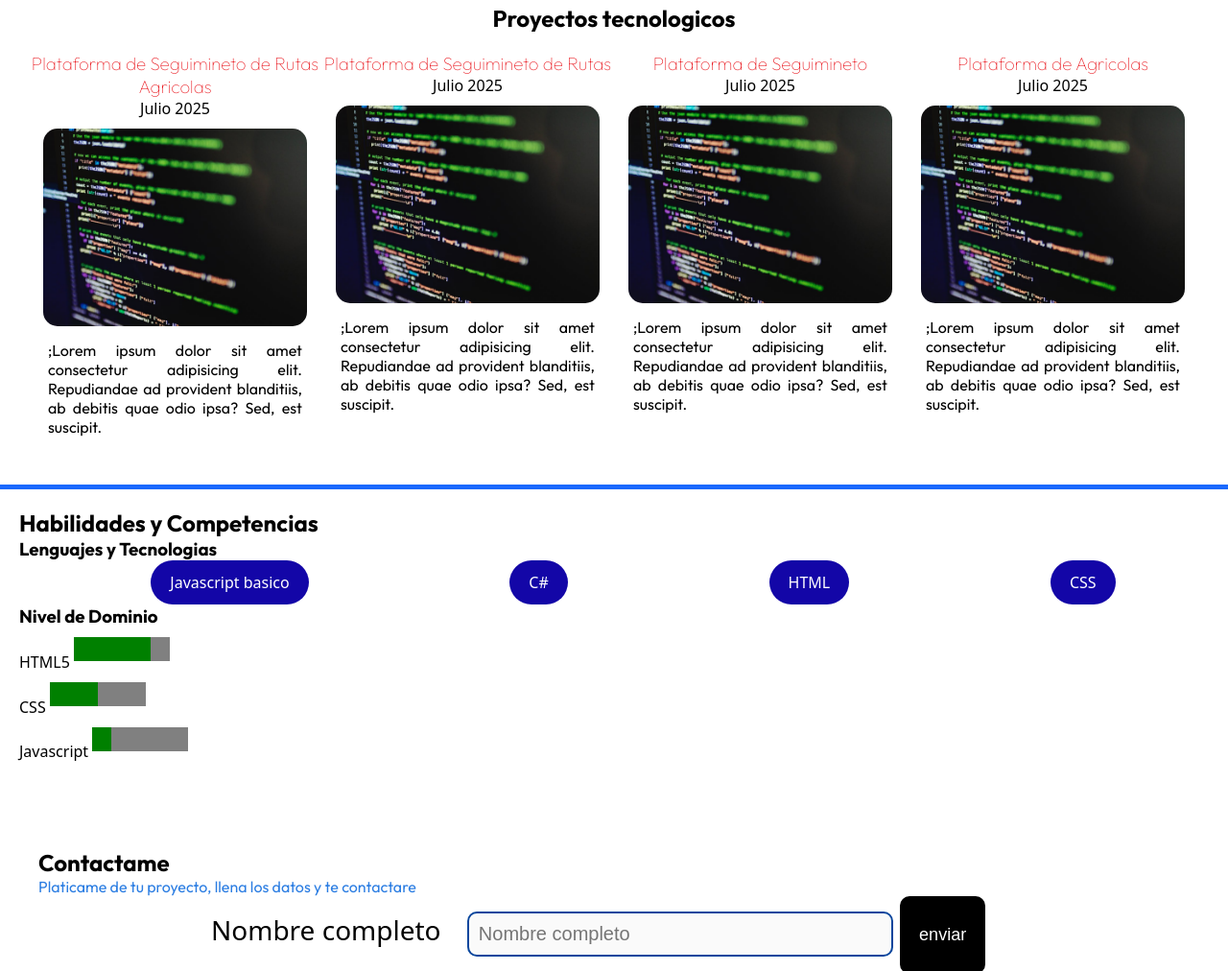
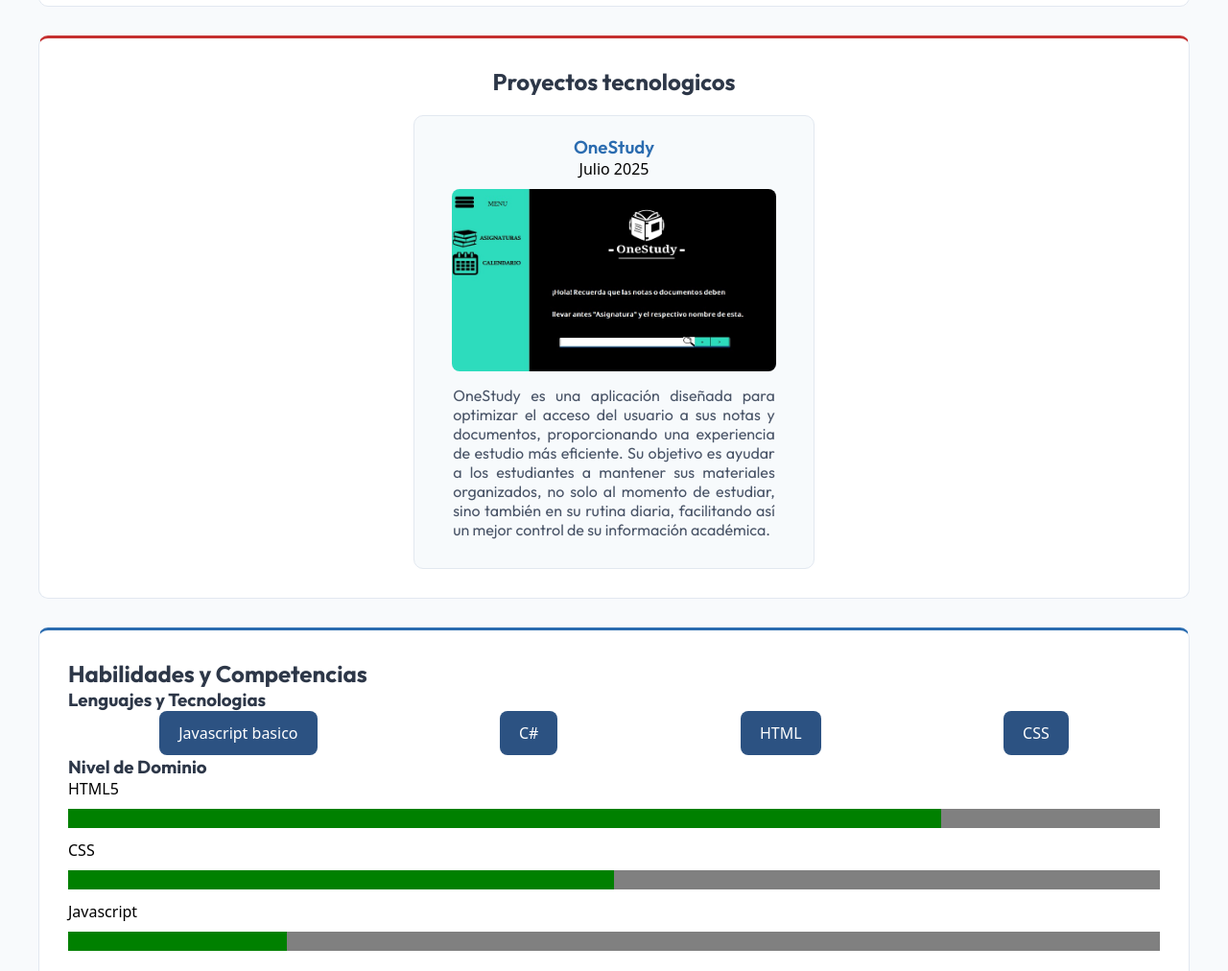
Before and after one commit to OWEN2703/portafolio-obermon, a plain HTML site: page index.html in a window 1280 px wide. Shown: the part 926-1938 px from the top of the page at 96% size. Drawn offline with Linux system fonts and the light colour scheme; a web font is replaced by a local one.

Commit message:
Mi portafolio profecional

```diff
--- a/css/main.css
+++ b/css/main.css
@@ -1,195 +1,213 @@
 @import url('https://fonts.googleapis.com/css2?family=Outfit:wght@100..900&display=swap');
 @import url('https://fonts.googleapis.com/css2?family=Comic+Relief:wght@400;700&display=swap');
 
-
 * {
     margin: auto;
+    padding: 0;
 }
 
-
-body{
+body {
     font-family: "Comic Relief", system-ui;
+    background-color: #f8fafc;
 }
 
-
 header {
-    background: #54cd91;
+    background: #2c5282;
     text-align: center;
-    margin-bottom: 30px;
-    border: 10px solid #54cdbd;
+    margin: 30px auto;
+    border: 3px solid #2b6cb0;
     padding: 50px;
-    margin-top: 30px;
-    margin-bottom: 20px;
+    border-radius: 10px;
 }
 
 h1 {
     font-family: "Comic Relief", system-ui;
     font-size: 60px;
+    color: #ffffff;
 }
 
 h2,
 h3 {
     font-family: "Outfit", sans-serif;
+    color: #2d3748;
 }
 
 p {
-    color: rgb(43, 125, 226);
+    color: #4a5568;
     font-family: "Outfit", sans-serif;
 }
 
-.bi{
-    color: rgb(81, 0, 255);
+.bi {
+    color: #2b6cb0;
 }
 
-#menu-principal{
+#menu-principal {
     list-style: none;
     display: flex;
+    justify-content: center;
 }
 
-
-nav{
+nav {
     overflow: hidden;
     padding: 20px 0;
+    background-color: rgba(255, 255, 255, 0.1);
+    border-radius: 8px;
 }
 
-#menu-principal a{
+#menu-principal a {
     text-decoration: none;
-    color: rgb(0, 0, 0);
+    color: #ffffff;
     font-size: 25px;
     font-weight: bolder;
-    padding: 8px;
+    padding: 12px 20px;
+    border-radius: 8px;
 }
 
-
-#menu-principal a:hover{
-    color: rgb(0, 0, 0);
-    background-color: beige;
+#menu-principal a:hover {
+    color: #2d3748;
+    background-color: #e2e8f0;
 }
-
 
 #Foto_perfil {
     width: 300px;
     border-radius: 30px;
     float: right;
+    margin-left: 30px;
+    margin-bottom: 20px;
 }
 
 main {
     overflow: hidden;
+    max-width: 1200px;
+    margin: 0 auto;
 }
 
 section {
     overflow: hidden;
+    margin-bottom: 30px;
+    background-color: white;
+    border-radius: 10px;
+    padding: 30px;
+    border: 1px solid #e2e8f0;
 }
 
 #proyectos {
-    padding: 20px 30px;
-    border-top: solid 5px darkred;
+    padding: 30px;
+    border-top: solid 3px #c53030;
     margin-top: 30px;
     text-align: center;
 }
 
 #Lista-proyectos {
     display: flex;
+    justify-content: center;
 }
 
 .proyecto {
     width: 33%;
     margin-top: 20px;
+    padding: 20px;
+    border-radius: 10px;
+    background-color: #f7fafc;
+    border: 1px solid #e2e8f0;
 }
-
 
 .proyecto img {
     width: 90%;
-    border-radius: 15px;
+    border-radius: 8px;
     margin-top: 10px;
 }
-
 
 .proyecto p {
     text-align: justify;
     padding: 10px 20px;
-    color: black;
+    color: #4a5568;
 }
 
 .proyecto h3 {
-    color: rgb(232, 15, 22);
-    font-weight: lighter;
+    color: #2b6cb0;
+    font-weight: 600;
 }
 
 #habilidades {
     overflow: hidden;
-    margin-top: 20px;
-    padding: 20px;
-    border-top: solid 5px rgb(26, 105, 253);
+    margin-top: 30px;
+    padding: 30px;
+    border-top: solid 3px #2b6cb0;
     margin-bottom: 30px;
 }
 
 progress {
-    width: 100px;
-    height: 25px;
-    border-radius: 5px;
+    width: 100%;
+    height: 20px;
+    border-radius: 8px;
     margin: 10px 0;
+    border: none;
 }
 
 .lista-tecnologias {
     list-style: none;
     display: flex;
     margin-left: 0;
-    gap: 15px;
+    justify-content: center;
 }
 
 .lista-tecnologias li {
-    background-color: rgb(19, 6, 167);
-    color: rgb(255, 255, 255);
+    background-color: #2c5282;
+    color: #ffffff;
     padding: 12px 20px;
-    border-radius: 25px;
+    border-radius: 8px;
     text-align: center;
 }
 
-#Contacto{
+#Contacto {
     padding: 40px;
-}
-
-.campos{
-    width: 70%;
-    clear: both;
-    font-size: 28px;
-}
-
-.campos label{
-    padding-right: 20px;
-}
-
-
-
-
-.campos input,select{
-    padding: 10px;
-    border: solid 2px rgb(8, 70, 157);
-    width: 50%;
-    font-size: 20px;
+    border-top: 3px solid #2b6cb0;
+    background-color: #f7fafc;
     border-radius: 10px;
 }
 
+.campos {
+    width: 100%;
+    clear: both;
+    font-size: 18px;
+    margin-bottom: 20px;
+}
 
-.campos button{
-    background-color: rgb(0, 0, 0);
-    color: rgb(255, 255, 255);
+.campos label {
+    padding-right: 20px;
+    color: #2d3748;
+}
+
+.campos input,
+select {
+    padding: 15px;
+    border: solid 1px #cbd5e0;
+    width: 100%;
+    font-size: 20px;
+    border-radius: 8px;
+    background-color: #ffffff;
+}
+
+.campos button {
+    background-color: #2c5282;
+    color: #ffffff;
     border: none;
     font-size: 18px;
     padding: 30px 20px;
-    border-radius: 10px;
+    border-radius: 8px;
+    width: 100%;
 }
 
-
-.campos .opciones{
+.campos .opciones {
     width: 20px;
 }
 
-footer{
+footer {
     overflow: hidden;
     padding: 40px 0;
-    background-color: rgb(13, 16, 18);
+    background-color: #2d3748;
     text-align: center;
-    border-top: solid 5px rgb(94, 22, 238);
+    border-top: solid 3px #2b6cb0;
+    color: white;
 }
--- a/index.html
+++ b/index.html
@@ -12,13 +12,6 @@
         <h1>Portafolio profecional</h1>
         <h4>Owen Arturo Bermon Vazquez</h4>
         <aside>
-            <a href="#" class="redes">
-                <svg xmlns="http://www.w3.org/2000/svg" width="16" height="16" fill="currentColor"
-                    class="bi bi-instagram" viewBox="0 0 16 16">
-                    <path
-                        d="M8 0C5.829 0 5.556.01 4.703.048 3.85.088 3.269.222 2.76.42a3.9 3.9 0 0 0-1.417.923A3.9 3.9 0 0 0 .42 2.76C.222 3.268.087 3.85.048 4.7.01 5.555 0 5.827 0 8.001c0 2.172.01 2.444.048 3.297.04.852.174 1.433.372 1.942.205.526.478.972.923 1.417.444.445.89.719 1.416.923.51.198 1.09.333 1.942.372C5.555 15.99 5.827 16 8 16s2.444-.01 3.298-.048c.851-.04 1.434-.174 1.943-.372a3.9 3.9 0 0 0 1.416-.923c.445-.445.718-.891.923-1.417.197-.509.332-1.09.372-1.942C15.99 10.445 16 10.173 16 8s-.01-2.445-.048-3.299c-.04-.851-.175-1.433-.372-1.941a3.9 3.9 0 0 0-.923-1.417A3.9 3.9 0 0 0 13.24.42c-.51-.198-1.092-.333-1.943-.372C10.443.01 10.172 0 7.998 0zm-.717 1.442h.718c2.136 0 2.389.007 3.232.046.78.035 1.204.166 1.486.275.373.145.64.319.92.599s.453.546.598.92c.11.281.24.705.275 1.485.039.843.047 1.096.047 3.231s-.008 2.389-.047 3.232c-.035.78-.166 1.203-.275 1.485a2.5 2.5 0 0 1-.599.919c-.28.28-.546.453-.92.598-.28.11-.704.24-1.485.276-.843.038-1.096.047-3.232.047s-2.39-.009-3.233-.047c-.78-.036-1.203-.166-1.485-.276a2.5 2.5 0 0 1-.92-.598 2.5 2.5 0 0 1-.6-.92c-.109-.281-.24-.705-.275-1.485-.038-.843-.046-1.096-.046-3.233s.008-2.388.046-3.231c.036-.78.166-1.204.276-1.486.145-.373.319-.64.599-.92s.546-.453.92-.598c.282-.11.705-.24 1.485-.276.738-.034 1.024-.044 2.515-.045zm4.988 1.328a.96.96 0 1 0 0 1.92.96.96 0 0 0 0-1.92m-4.27 1.122a4.109 4.109 0 1 0 0 8.217 4.109 4.109 0 0 0 0-8.217m0 1.441a2.667 2.667 0 1 1 0 5.334 2.667 2.667 0 0 1 0-5.334" />
-                </svg>
-            </a>
             <a href="https://github.com/" class="redes">
                 <svg xmlns="http://www.w3.org/2000/svg" width="16" height="16" fill="currentColor" class="bi bi-github"
                     viewBox="0 0 16 16">
@@ -41,7 +34,7 @@
             <li> <a href="#">Sobre </a></li>
             <li> <a href="#proyectos">Proyectos Tecnologicos</a></li>
             <li> <a href="#habilidades">Habilidades</a></li>
-            <li> <a href="#">Cotactame</a></li>
+            <li> <a href="#Contacto">Cotactame</a></li>
         </ul>
     </nav>
     <!--Contenido principal -->
@@ -49,50 +42,28 @@
         <section>
             <h2>Bienvenidos a mi Portafolio profecional</h2>
             <p>Mi nombre es <mark>Owen Arturo Bermon Vazquez</mark>, experto en <strong>tecnologia de la
-                    informacion</strong> Lorem Ipsum
-                is simply dummy text of the printing and typesetting industry. Lorem Ipsum has been the
-                industry's standard dummy text ever since the 1500s, when an unknown printer took a galley of type
-                and
-                scrambled it to make a type specimen book. It has survived not only five centuries, but also the
-                leap
-                into electronic typesetting, remaining essentially unchanged. It was popularised in the 1960s with
-                the
-                release of Letraset sheets containing Lorem Ipsum passages, and more recently with desktop
-                publishing
-                software like Aldus PageMaker including versions of Lorem Ipsum.</p>
-            <p>Mi <small>frase favorita</small> es: <em>Primero resuelvo, despues escribo codigo</em> </p>
-            <img src="images/Foto-perfil.jpg" alt="Foto de perfil" id="Foto_perfil" />
+                    informacion</strong>A lo largo de mi trayectoria, he desarrollado conocimientos sólidos en áreas
+                como infraestructura tecnológica, redes, ciberseguridad y desarrollo de sistemas. Mi objetivo es ayudar
+                a empresas y personas a aprovechar al máximo el poder de la tecnología para alcanzar sus metas de manera
+                más eficiente y segura.</p>
+            <p>Mi <small>frase favorita</small> es: <em>Siempre hay que ver el lado positivo de las cosas</em> </p>
+            <img src="images/Foto-perfil.png" alt="Foto de perfil" id="Foto_perfil" />
         </section>
         <section id="proyectos">
             <h2>Proyectos tecnologicos</h2>
             <div id="Lista-proyectos">
                 <article class="proyecto">
-                    <h3>Plataforma de Seguimineto de Rutas Agricolas</h3>
+                    <h3>OneStudy</h3>
                     <time datetime="2025-07">Julio 2025</time>
-                    <img src="images/Proyecto nuevo.png">
-                    <p>;Lorem ipsum dolor sit amet consectetur adipisicing elit. Repudiandae ad provident blanditiis, ab
-                        debitis quae odio ipsa? Sed, est suscipit.</p>
-                </article>
-                <article class="proyecto">
-                    <h3>Plataforma de Seguimineto de Rutas </h3>
-                    <time datetime="2025-07">Julio 2025</time>
-                    <img src="images/Proyecto nuevo.png">
-                    <p>;Lorem ipsum dolor sit amet consectetur adipisicing elit. Repudiandae ad provident blanditiis, ab
-                        debitis quae odio ipsa? Sed, est suscipit.</p>
-                </article>
-                <article class="proyecto">
-                    <h3>Plataforma de Seguimineto </h3>
-                    <time datetime="2025-07">Julio 2025</time>
-                    <img src="images/Proyecto nuevo.png">
-                    <p>;Lorem ipsum dolor sit amet consectetur adipisicing elit. Repudiandae ad provident blanditiis, ab
-                        debitis quae odio ipsa? Sed, est suscipit.</p>
-                </article>
-                <article class="proyecto">
-                    <h3>Plataforma de Agricolas</h3>
-                    <time datetime="2025-07">Julio 2025</time>
-                    <img src="images/Proyecto nuevo.png">
-                    <p>;Lorem ipsum dolor sit amet consectetur adipisicing elit. Repudiandae ad provident blanditiis, ab
-                        debitis quae odio ipsa? Sed, est suscipit.</p>
+                    <img src="images/one.jpeg">
+                    <p>OneStudy es una aplicación diseñada para optimizar el acceso del usuario a sus notas y
+                        documentos, proporcionando una experiencia de estudio más eficiente.
+                        Su objetivo es ayudar a los estudiantes a
+                        mantener sus materiales
+                        organizados, no
+                        solo al momento de estudiar, sino también en su rutina diaria, facilitando así un
+                        mejor control de su
+                        información académica.</p>
                 </article>
             </div>
         </section>
@@ -160,8 +131,8 @@
                 </div>
                 <div class="campos">
                     <label>¿Eres cliente?</label>
-                    <input type="radio" name="es_cliente"/> <span>Si</span>
-                    <input type="radio" name="es_cliente"/> <span>No</span>
+                    <input type="radio" name="es_cliente" /> <span>Si</span>
+                    <input type="radio" name="es_cliente" /> <span>No</span>
                 </div>
                 <div class="campos">
                     <label>Fotografia</label>
```
Also changed, not shown: images/Foto-perfil.jpg (deleted), images/Foto-perfil.png (added), images/one.jpeg (added). Lines whose indentation alone changed are shown as unchanged.
